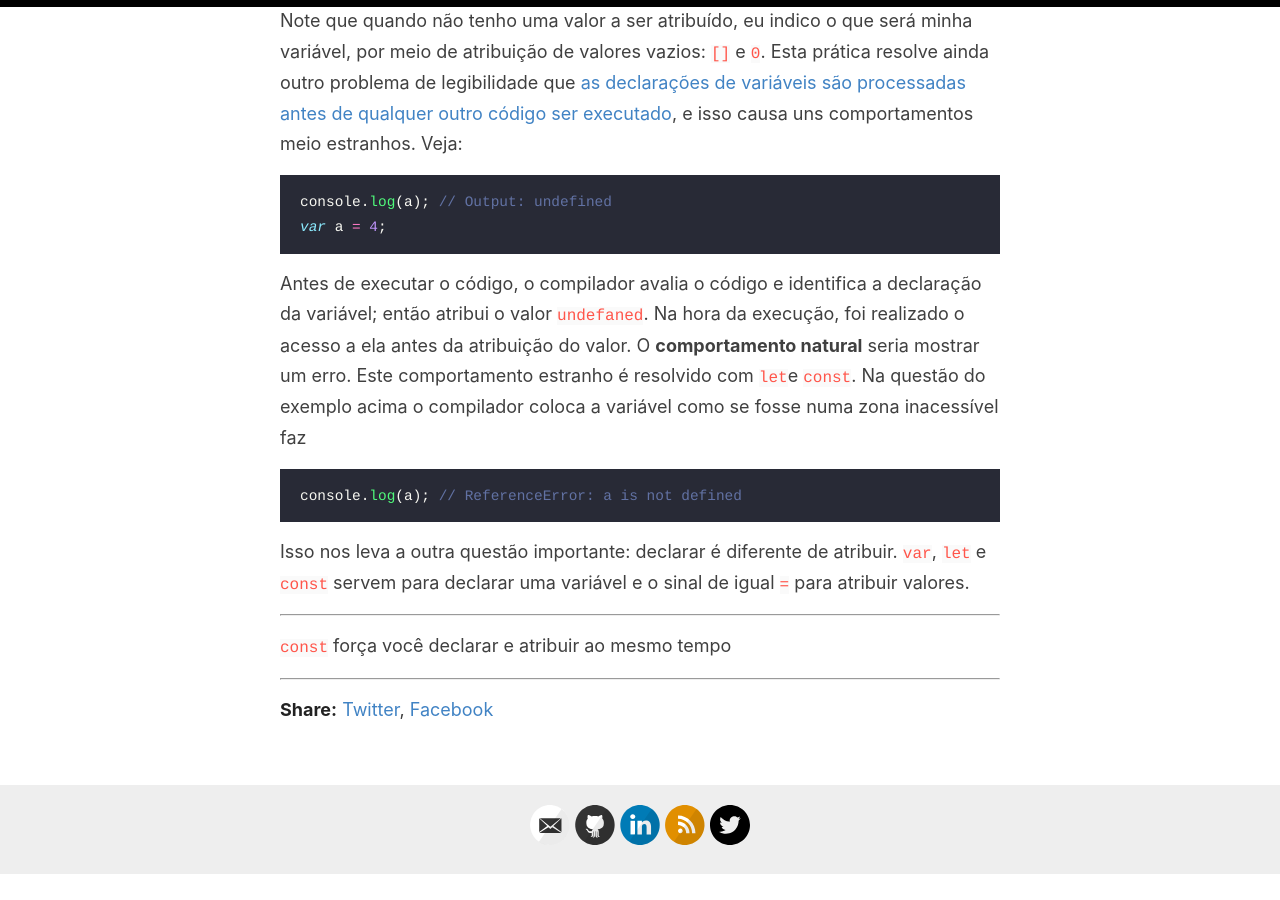
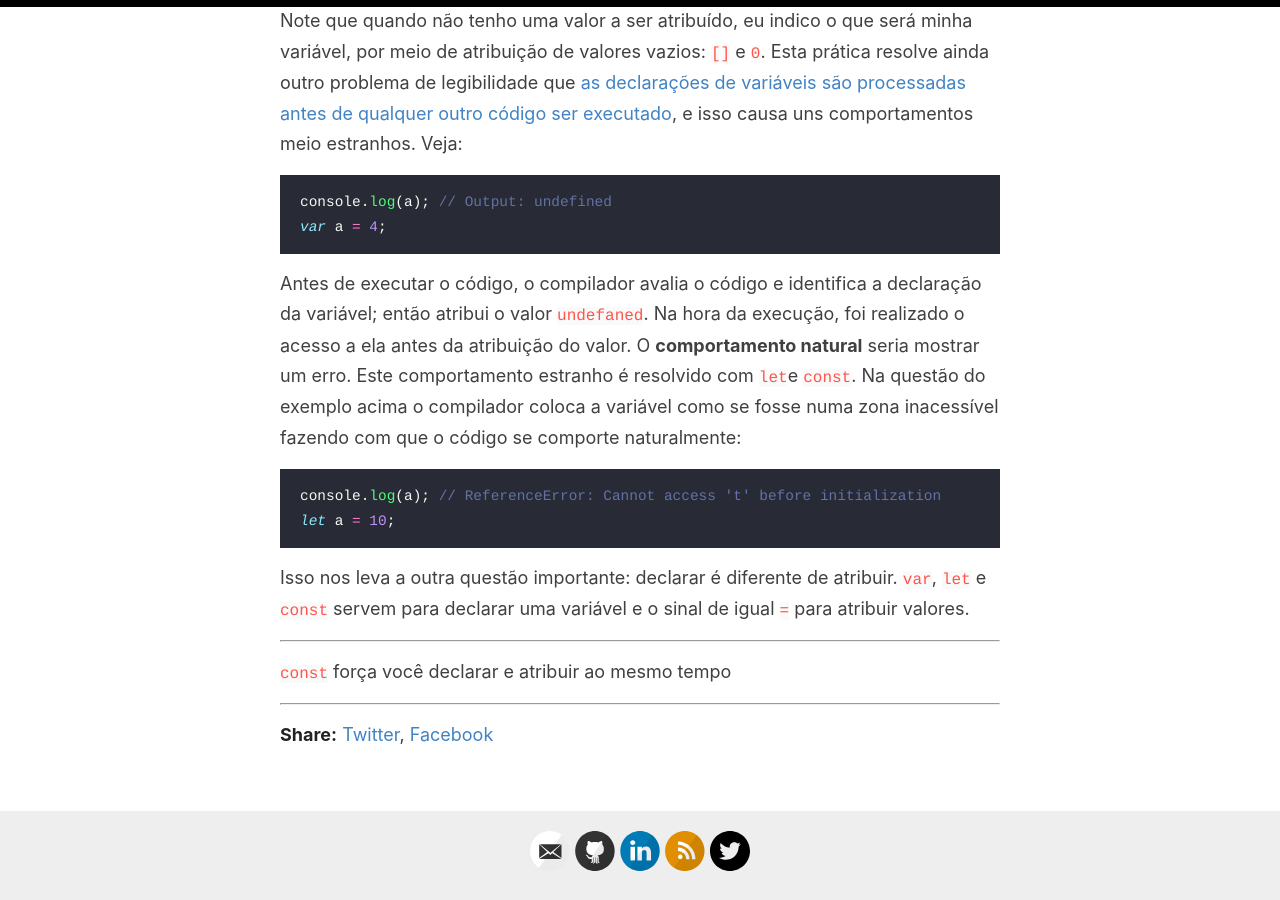
Before and after one commit to mrgenesis/mrgenesis, a Jekyll site: the page built from _posts/2020-04-19-Domine-Tudo-Sobre-var-let-e-const.md, in a window 1280 px wide and 900 px high, scrolled down 5921 px. Built offline with Jekyll 4.4.1, drawn with Linux system fonts in a browser that asks for light colours; comment, search, counter and statistics services are not loaded; before the commit the page ends 6796 px from its top, so only the background shows below that.

Commit message:
_posts/2020-04-19-Domine-Tudo-Sobre-var-let-e-const.md updated from https://stackedit.io/

````diff
--- a/_posts/2020-04-19-Domine-Tudo-Sobre-var-let-e-const.md
+++ b/_posts/2020-04-19-Domine-Tudo-Sobre-var-let-e-const.md
@@ -173,9 +173,10 @@ console.log(a); // Output: undefined
 var a = 4;
 ```
 Antes de executar o código, o compilador avalia o código e identifica a declaração da variável; então atribui o valor `undefaned`. Na hora da execução, foi realizado o acesso a ela antes da atribuição do valor.
-O **comportamento natural** seria mostrar um erro. Este comportamento estranho é resolvido com `let`e `const`. Na questão do exemplo acima o compilador coloca a variável como se fosse numa zona inacessível faz
+O **comportamento natural** seria mostrar um erro. Este comportamento estranho é resolvido com `let`e `const`. Na questão do exemplo acima o compilador coloca a variável como se fosse numa zona inacessível fazendo com que o código se comporte naturalmente:
 ```js
-console.log(a); // ReferenceError: a is not defined
+console.log(a); // ReferenceError: Cannot access 't' before initialization
+let a = 10;
 ```
 Isso nos leva a outra questão importante: declarar é diferente de atribuir. `var`, `let` e `const` servem para declarar uma variável e o sinal de igual `=` para atribuir valores.
 
````
Also changed, not shown: other parts of _posts/2020-04-19-Domine-Tudo-Sobre-var-let-e-const.md (+1 -1 lines).
